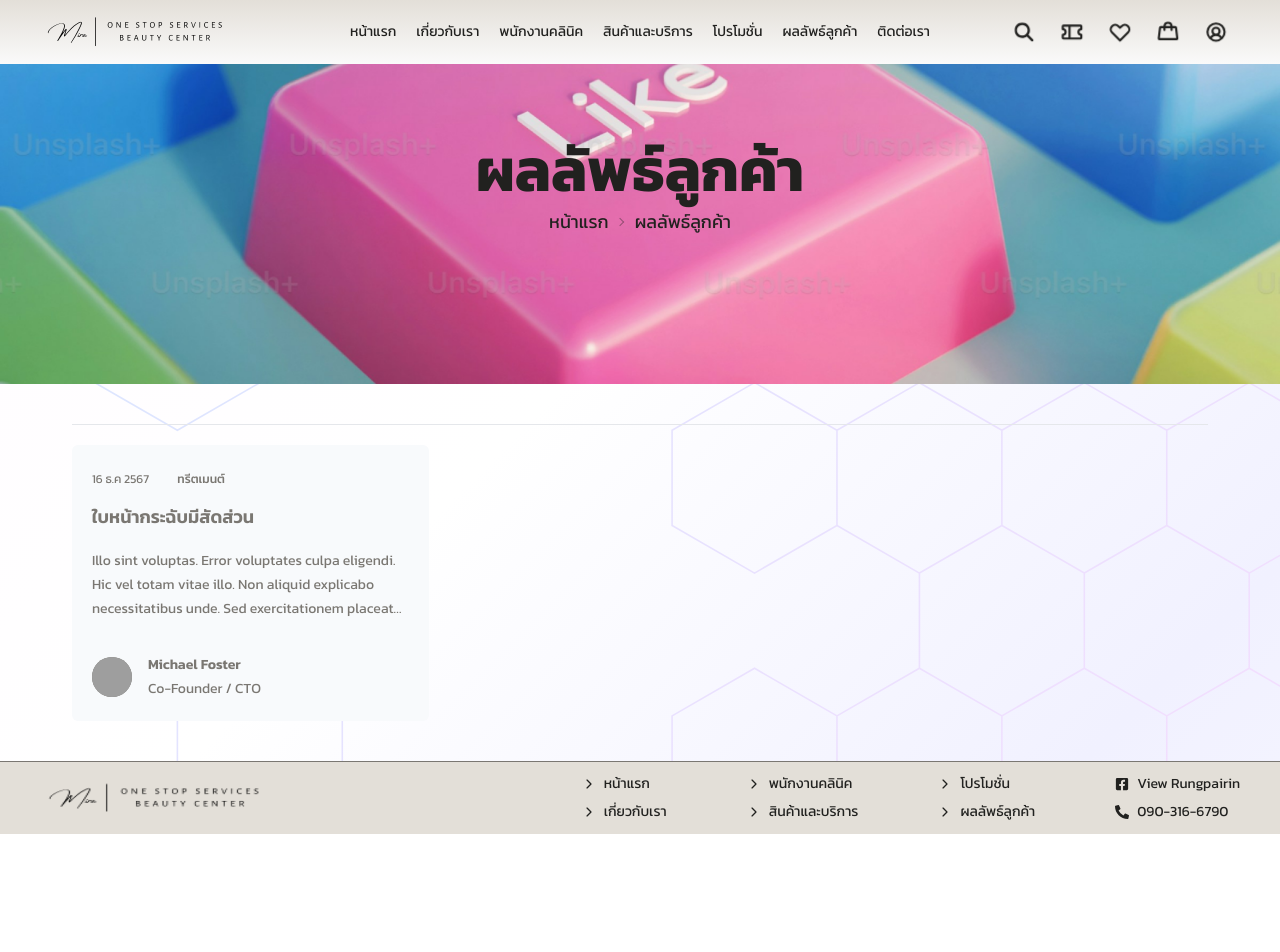
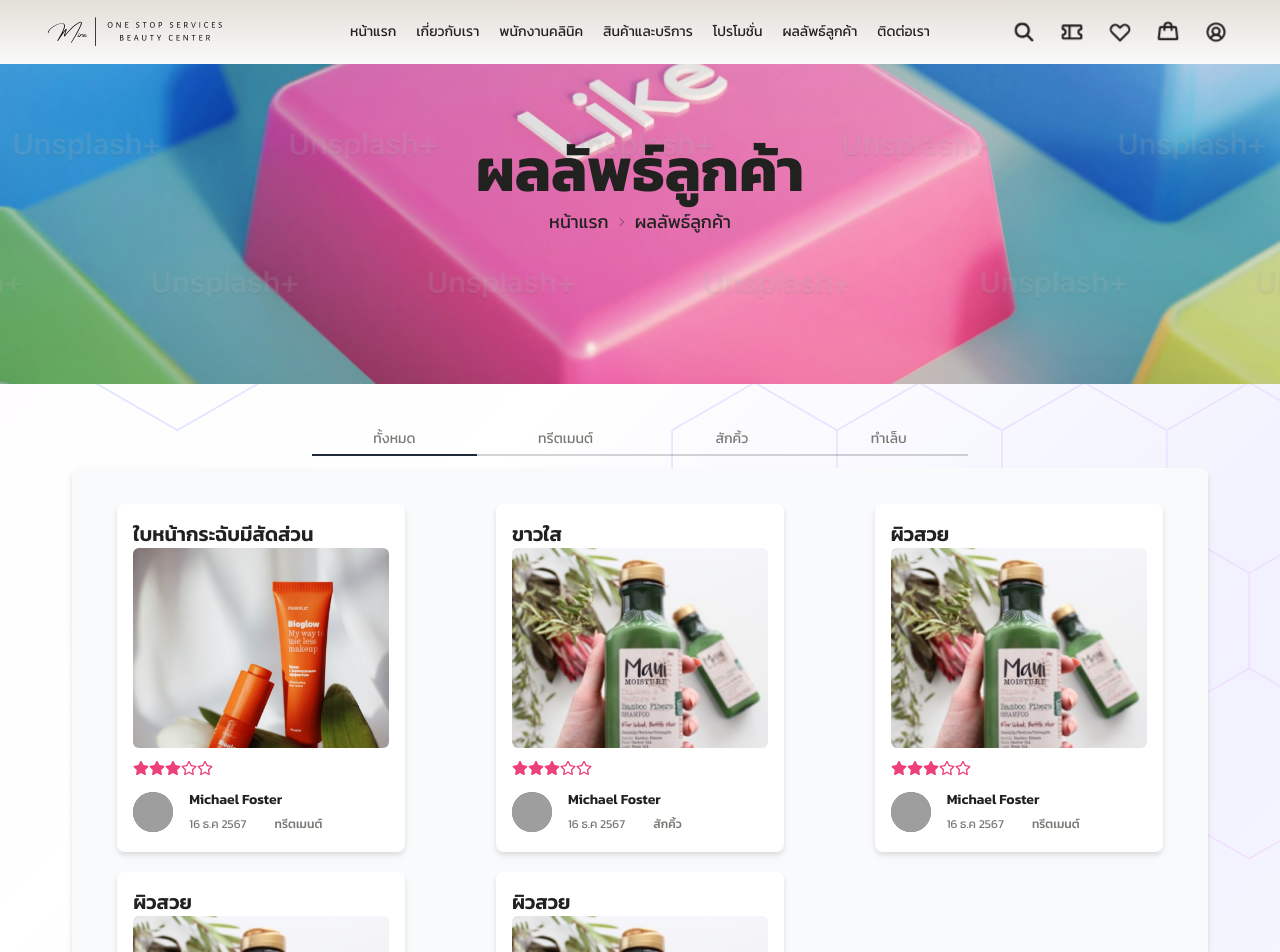
Before and after one commit to phupa1122/nextjs-project, a Next.js app: page /result in a window 1280 px wide. Shown: the top 952 px of the page. Before the commit the page ends 834 px from the top, so only its background shows below. Built offline with nearby package versions, Linux system fonts and the light colour scheme; grey boxes are pictures that could not be loaded.

Commit message:
แก้ไข modal productAndService และ map ผลลัพธ์

```diff
--- a/src/app/page.tsx
+++ b/src/app/page.tsx
@@ -3,7 +3,6 @@
 import React from "react";
 import Image from "next/image";
 import Link from "next/link";
-import ModalBooking from "./productAndService/modalBooking";
 import Map from "./components/map";
 
 import styled from 'styled-components';
@@ -19,6 +18,7 @@
 import "swiper/css";
 import "swiper/css/pagination";
 import { Pagination, Autoplay } from "swiper/modules";
+import Modal from "./productAndService/components/modal";
 
 const data = [
     { id: "1", type: "สินค้า", category: "ครีม", name: "หน้าขาว", subtitle: "ที่สุดแห่งการฟื้นบำรุงทุกปัญหา", price: "299฿", image: "/images/product/Product.png" },
@@ -174,7 +174,7 @@
                                                     <p className="text-gray1">สามารถซื้อได้ที่หน้าร้านเท่านั้น</p>
                                                 ) : (
                                                     // ในหน้าหลักที่ใช้ `ModalBooking`
-                                                    <ModalBooking item={item} />
+                                                    <Modal item={item} />
 
                                                 )}
                                             </div>
--- a/src/app/productAndService/components/modal.tsx
+++ b/src/app/productAndService/components/modal.tsx
@@ -4,7 +4,7 @@
 interface ModalProps {
     item: {
         category?: string
-        id: number
+        id: string
     };
 }
 
--- /dev/null
+++ b/src/app/result/dataResult.js
@@ -0,0 +1,52 @@
+export const dataResult = [
+    {
+        id: 1,
+        title: 'ใบหน้ากระฉับมีสัดส่วน',
+        href: '#',
+        image: "/images/product/shampoo.png",
+        date: '16 ธ.ค 2567',
+        datetime: '2024-12-16',
+        category: { title: 'ทรีตเมนต์', href: '#' },
+        author: {
+            name: 'Michael Foster',
+            role: 'Co-Founder / CTO',
+            href: '#',
+            imageUrl:
+                'https://images.unsplash.com/photo-1519244703995-f4e0f30006d5?ixlib=rb-1.2.1&ixid=eyJhcHBfaWQiOjEyMDd9&auto=format&fit=facearea&facepad=2&w=256&h=256&q=80',
+        },
+    },
+    {
+        id: 2,
+        title: 'ขาวใส',
+        href: '#',
+        image: "/images/product/shampoo.png",
+        date: '16 ธ.ค 2567',
+        datetime: '2024-12-16',
+        category: { title: 'ทรีตเมนต์', href: '#' },
+        author: {
+            name: 'Michael Foster',
+            role: 'Co-Founder / CTO',
+            href: '#',
+            imageUrl:
+                'https://images.unsplash.com/photo-1519244703995-f4e0f30006d5?ixlib=rb-1.2.1&ixid=eyJhcHBfaWQiOjEyMDd9&auto=format&fit=facearea&facepad=2&w=256&h=256&q=80',
+        },
+    },
+    {
+        id: 3,
+        title: 'ผิวสวย',
+        href: '#',
+        image: "/images/product/shampoo.png",
+        date: '16 ธ.ค 2567',
+        datetime: '2024-12-16',
+        category: { title: 'ทรีตเมนต์', href: '#' },
+        author: {
+            name: 'Michael Foster',
+            role: 'Co-Founder / CTO',
+            href: '#',
+            imageUrl:
+                'https://images.unsplash.com/photo-1519244703995-f4e0f30006d5?ixlib=rb-1.2.1&ixid=eyJhcHBfaWQiOjEyMDd9&auto=format&fit=facearea&facepad=2&w=256&h=256&q=80',
+        },
+    },
+
+    // More posts...
+];
--- a/src/app/result/page.tsx
+++ b/src/app/result/page.tsx
@@ -1,12 +1,16 @@
-import React from 'react'
+"use client"
 
-const posts = [
+import React, { useState } from 'react'
+import Image from 'next/image';
+
+import { FaStar, FaRegStar } from "react-icons/fa";
+
+const dataResult = [
     {
         id: 1,
         title: 'ใบหน้ากระฉับมีสัดส่วน',
         href: '#',
-        description:
-            'Illo sint voluptas. Error voluptates culpa eligendi. Hic vel totam vitae illo. Non aliquid explicabo necessitatibus unde. Sed exercitationem placeat consectetur nulla deserunt vel. Iusto corrupti dicta.',
+        image: "/images/product/All.png",
         date: '16 ธ.ค 2567',
         datetime: '2024-12-16',
         category: { title: 'ทรีตเมนต์', href: '#' },
@@ -18,10 +22,85 @@
                 'https://images.unsplash.com/photo-1519244703995-f4e0f30006d5?ixlib=rb-1.2.1&ixid=eyJhcHBfaWQiOjEyMDd9&auto=format&fit=facearea&facepad=2&w=256&h=256&q=80',
         },
     },
+    {
+        id: 2,
+        title: 'ขาวใส',
+        href: '#',
+        image: "/images/product/shampoo.png",
+        date: '16 ธ.ค 2567',
+        datetime: '2024-12-16',
+        category: { title: 'สักคิ้ว', href: '#' },
+        author: {
+            name: 'Michael Foster',
+            role: 'Co-Founder / CTO',
+            href: '#',
+            imageUrl:
+                'https://images.unsplash.com/photo-1519244703995-f4e0f30006d5?ixlib=rb-1.2.1&ixid=eyJhcHBfaWQiOjEyMDd9&auto=format&fit=facearea&facepad=2&w=256&h=256&q=80',
+        },
+    },
+    {
+        id: 3,
+        title: 'ผิวสวย',
+        href: '#',
+        image: "/images/product/shampoo.png",
+        date: '16 ธ.ค 2567',
+        datetime: '2024-12-16',
+        category: { title: 'ทรีตเมนต์', href: '#' },
+        author: {
+            name: 'Michael Foster',
+            role: 'Co-Founder / CTO',
+            href: '#',
+            imageUrl:
+                'https://images.unsplash.com/photo-1519244703995-f4e0f30006d5?ixlib=rb-1.2.1&ixid=eyJhcHBfaWQiOjEyMDd9&auto=format&fit=facearea&facepad=2&w=256&h=256&q=80',
+        },
+    },
+    {
+        id: 4,
+        title: 'ผิวสวย',
+        href: '#',
+        image: "/images/product/shampoo.png",
+        date: '16 ธ.ค 2567',
+        datetime: '2024-12-16',
+        category: { title: 'ทำเล็บ', href: '#' },
+        author: {
+            name: 'Michael Foster',
+            role: 'Co-Founder / CTO',
+            href: '#',
+            imageUrl:
+                'https://images.unsplash.com/photo-1519244703995-f4e0f30006d5?ixlib=rb-1.2.1&ixid=eyJhcHBfaWQiOjEyMDd9&auto=format&fit=facearea&facepad=2&w=256&h=256&q=80',
+        },
+    },
+    {
+        id: 5,
+        title: 'ผิวสวย',
+        href: '#',
+        image: "/images/product/shampoo.png",
+        date: '16 ธ.ค 2567',
+        datetime: '2024-12-16',
+        category: { title: 'สักคิ้ว', href: '#' },
+        author: {
+            name: 'Michael Foster',
+            role: 'Co-Founder / CTO',
+            href: '#',
+            imageUrl:
+                'https://images.unsplash.com/photo-1519244703995-f4e0f30006d5?ixlib=rb-1.2.1&ixid=eyJhcHBfaWQiOjEyMDd9&auto=format&fit=facearea&facepad=2&w=256&h=256&q=80',
+        },
+    },
+
     // More posts...
 ];
 
 export default function result() {
+
+    const [currentPage, setCurrentPage] = useState(1);
+    const pageSize = 12; // จำนวนข้อมูลต่อหน้า
+
+    // คำนวณข้อมูลสำหรับเพจปัจจุบัน
+    const startIndex = (currentPage - 1) * pageSize;
+    const currentItems = dataResult.slice(startIndex, startIndex + pageSize);
+
+    // คำนวณจำนวนเพจทั้งหมด
+    const totalPages = Math.ceil(dataResult.length / pageSize);
 
     const pageUrl = '/';
 
@@ -47,50 +126,110 @@
 
             <div className="m-10">
                 <div className="mx-auto max-w-7xl px-6 lg:px-8">
-                    {/* <div className="mx-auto max-w-2xl lg:mx-0">
-                        <h2 className="text-pretty text-4xl font-semibold tracking-tight text-gray1-900 sm:text-5xl">From the blog</h2>
-                        <p className="mt-2 text-lg/8 text-gray1-600">Learn how to grow your business with our expert advice.</p>
-                    </div> */}
-                    <div className="mx-auto mt-10 grid max-w-2xl grid-cols-1 gap-x-8 gap-y-16 border-t border-gray1-200 pt-10 sm:mt-5 sm:pt-5 lg:mx-0 lg:max-w-none lg:grid-cols-3">
-                        {posts.map((post) => (
-                            <article key={post.id} className="flex max-w-xl flex-col items-start justify-between bg-slate-50 p-5 rounded-md">
+                    <div role="tablist" className="tabs tabs-bordered px-60 text-gray1">
+                        <input type="radio" name="my_tabs_1" role="tab" className="tab text-gray1 focus:text-pink1 focus:font-medium" aria-label="ทั้งหมด" defaultChecked />
+                        <input type="radio" name="my_tabs_1" role="tab" className="tab text-gray1 focus:text-pink1 focus:font-medium" aria-label="ทรีตเมนต์" />
+                        <input type="radio" name="my_tabs_1" role="tab" className="tab text-gray1 focus:text-pink1 focus:font-medium" aria-label="สักคิ้ว" />
+                        <input type="radio" name="my_tabs_1" role="tab" className="tab text-gray1 focus:text-pink1 focus:font-medium" aria-label="ทำเล็บ" />
+                    </div>
+
+                    <div className='w-full mt-3 bg-slate-50 rounded-lg drop-shadow-md'>
+
+                        <div className='py-3 rounded-lg'>
+                            <div className="mx-auto grid max-w-2xl grid-cols-1 gap-x-10 gap-y-5 pt-3 sm:my-1 sm:p-5 lg:mx-0 lg:max-w-none lg:grid-cols-3">
+                                {dataResult.map((item) => (
+                                    <div
+                                        key={item.id}
+                                        className="bg-[#FFFFFF] p-4 w-32 lg:w-72 md:w-72 drop-shadow-md rounded-lg mx-auto"
+                                    >
+                                        <article className="flex max-w-xl flex-col items-start justify-between">
+                                            <div className="group relative w-full">
+                                                <h3 className="text-xl font-semibold text-black1">
+                                                    <a className="block text-black1">
+                                                        {item.title}
+                                                    </a>
+                                                </h3>
+
+                                                <Image
+                                                    src={item.image}
+                                                    alt="models"
+                                                    width={200}
+                                                    height={200}
+                                                    priority={true}
+                                                    style={{
+                                                        objectFit: "cover",
+                                                        objectPosition: "top center",
+                                                        height: "200px", // กำหนดความสูงเท่ากัน
+                                                        width: "100%"
+
+                                                    }}
+                                                    className="rounded-md mx-auto"
+                                                />
+                                            </div>
+                                            <div className="flex flex-row mt-3">
+                                                <FaStar size={16} color='#EC407A' />
+                                                <FaStar size={16} color='#EC407A' />
+                                                <FaStar size={16} color='#EC407A' />
+                                                <FaRegStar size={16} color='#EC407A' />
+                                                <FaRegStar size={16} color='#EC407A' />
+                                            </div>
+                                            <div className="relative mt-3 flex items-center gap-x-4">
+                                                <img alt="" src={item.author.imageUrl} className="size-10 rounded-full bg-gray1" />
+                                                <div className="text-sm/6">
+                                                    <p className="font-semibold text-black1">
+                                                        <a href={item.author.href}>
+                                                            <span className="absolute inset-0" />
+                                                            {item.author.name}
+                                                        </a>
+                                                    </p>
                                                     <div className="flex items-center gap-x-4 text-xs">
-                                    <time dateTime={post.datetime} className="text-gray1">
-                                        {post.date}
+                                                        <time dateTime={item.datetime} className="text-gray1">
+                                                            {item.date}
                                                         </time>
                                                         <a
-                                        href={post.category.href}
-                                        className="relative z-10 rounded-full bg-gray1-50 px-3 py-1.5 font-medium text-gray1 hover:bg-gray1"
+                                                            href={item.category.href}
+                                                            className="relative z-10 rounded-full bg-gray1-50 px-3 py-1 font-medium text-gray1 hover:bg-gray-100"
                                                         >
-                                        {post.category.title}
+                                                            {item.category.title}
                                                         </a>
                                                     </div>
-                                <div className="group relative">
-                                    <h3 className="mt-3 text-lg/6 font-semibold text-gray1 group-hover:text-gray1">
-                                        <a href={post.href}>
-                                            <span className="absolute inset-0" />
-                                            {post.title}
-                                        </a>
-                                    </h3>
-                                    <p className="mt-5 line-clamp-3 text-sm/6 text-gray1">{post.description}</p>
-                                </div>
-                                <div className="relative mt-8 flex items-center gap-x-4">
-                                    <img alt="" src={post.author.imageUrl} className="size-10 rounded-full bg-gray1" />
-                                    <div className="text-sm/6">
-                                        <p className="font-semibold text-gray1">
-                                            <a href={post.author.href}>
-                                                <span className="absolute inset-0" />
-                                                {post.author.name}
-                                            </a>
-                                        </p>
-                                        <p className="text-gray1">{post.author.role}</p>
                                                 </div>
                                             </div>
                                         </article>
+                                    </div>
                                 ))}
+                            </div>
+
+                            {/* ปุ่มเปลี่ยนหน้า */}
+                            <div className="flex justify-center mt-6">
+                                <button
+                                    className={`px-4 py-2 mx-1 border text-blue1 rounded-md ${currentPage === 1 ? "opacity-50 cursor-not-allowed" : "hover:bg-gray-200"}`}
+                                    onClick={() => setCurrentPage((prev) => Math.max(prev - 1, 1))}
+                                    disabled={currentPage === 1}
+                                >
+                                    ก่อนหน้า
+                                </button>
+                                {Array.from({ length: totalPages }, (_, i) => (
+                                    <button
+                                        key={i}
+                                        className={`px-4 py-2 mx-1 border text-blue1 rounded-md ${currentPage === i + 1 ? "bg-gray-300" : "hover:bg-gray-200"}`}
+                                        onClick={() => setCurrentPage(i + 1)}
+                                    >
+                                        {i + 1}
+                                    </button>
+                                ))}
+                                <button
+                                    className={`px-4 py-2 mx-1 border text-blue1 rounded-md ${currentPage === totalPages ? "opacity-50 cursor-not-allowed" : "hover:bg-gray-200"}`}
+                                    onClick={() => setCurrentPage((prev) => Math.min(prev + 1, totalPages))}
+                                    disabled={currentPage === totalPages}
+                                >
+                                    ถัดไป
+                                </button>
                             </div>
                         </div>
                     </div>
+                </div>
+            </div >
         </>
     )
 }
```
Lines whose indentation alone changed are shown as unchanged.
